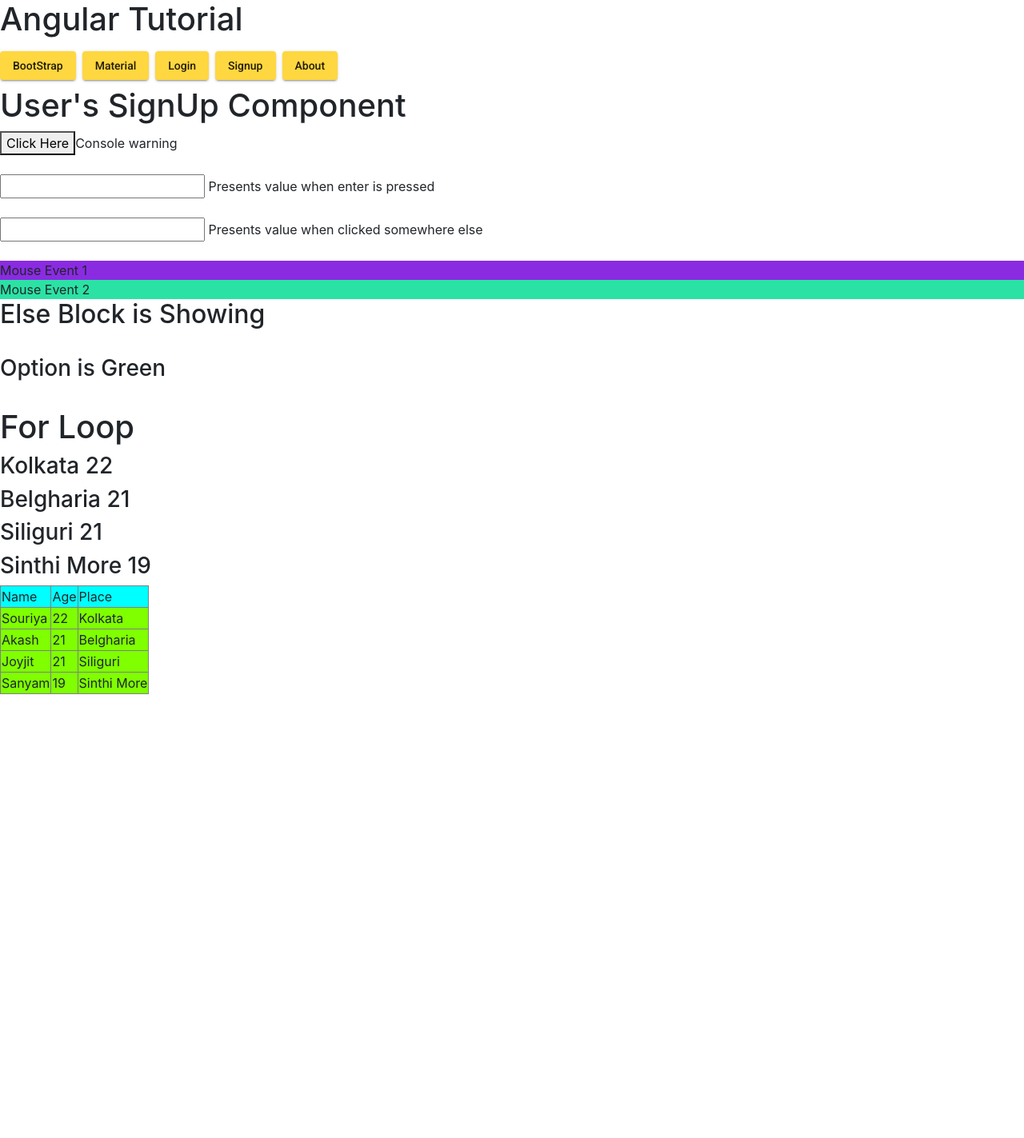
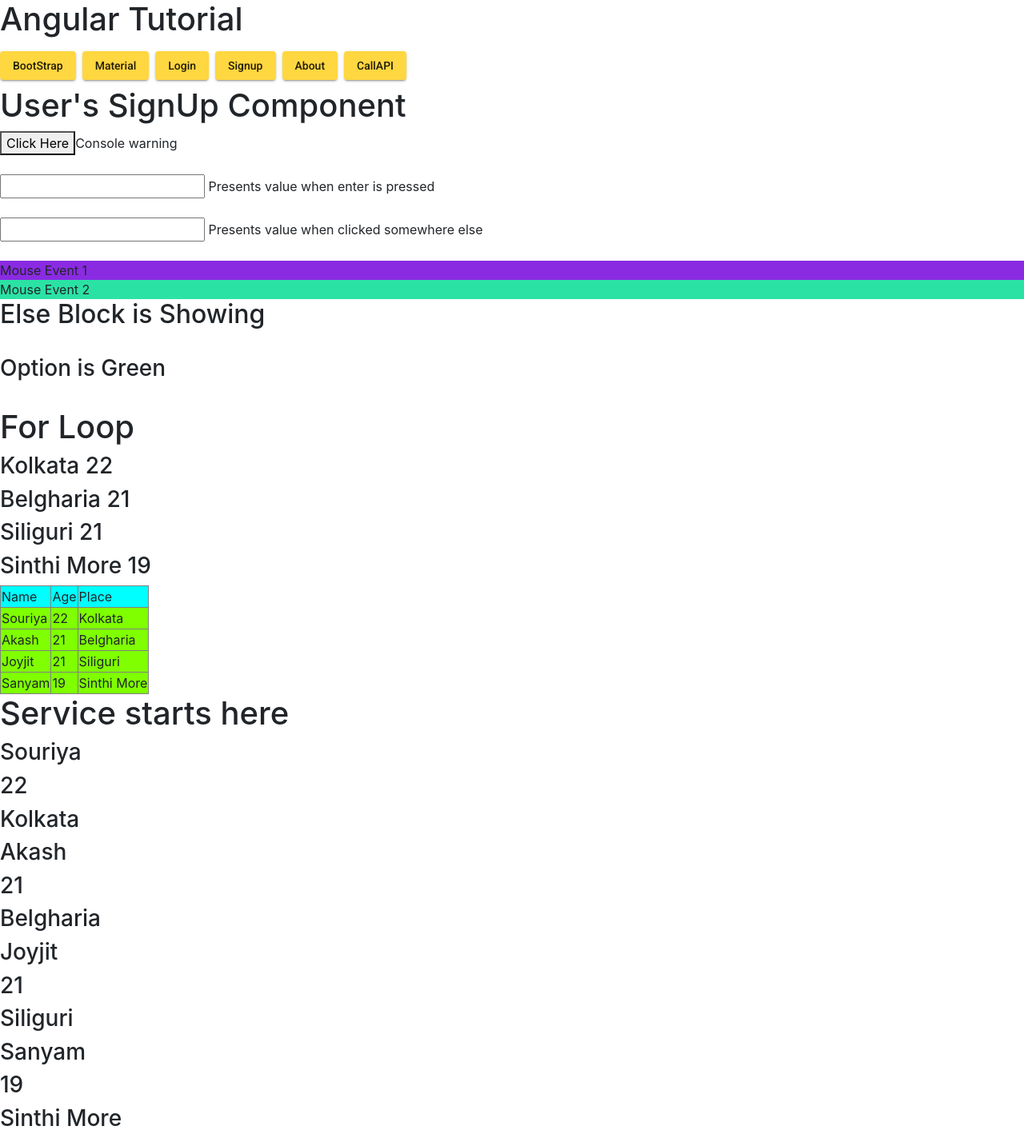
Before and after one commit to SouriyaRoy/AngularPractice, an Angular app: page /signup in a window 1280 px wide. Shown: the whole page at 80% size. Before the commit the page ends 868 px from the top, so only its background shows below. Built offline with nearby package versions, Linux system fonts and the light colour scheme; no server answers.

Commit message:
Implemented APIcall in component

```diff
--- /dev/null
+++ b/src/app/api-call/api-call.component.html
@@ -0,0 +1,15 @@
+<h1>API CALL DATA</h1>
+<table border="1" style="margin-left: 300px;" >
+    <tr>
+        <td>UserId</td>
+        <td>PostId</td>
+        <td>Title</td>
+        <td>Status</td>
+    </tr>
+    <tr *ngFor = "let item of api">
+        <td>{{item.userId}}</td>
+        <td>{{item.id}}</td>
+        <td>{{item.title}}</td>
+        <td>{{item.completed}}</td>
+    </tr>
+</table>
--- /dev/null
+++ b/src/app/api-call/api-call.component.ts
@@ -0,0 +1,23 @@
+import { Component, OnInit } from '@angular/core';
+import { UsersdataService } from 'src/app/users/usersdata.service'
+
+@Component({
+  selector: 'app-api-call',
+  templateUrl: './api-call.component.html',
+  styleUrls: ['./api-call.component.css']
+})
+export class APICallComponent implements OnInit {
+
+  public api
+
+  constructor(private user : UsersdataService) {
+    this.user.getData().subscribe(data => {
+      console.warn(data);
+      this.api = data;
+    })
+  }
+
+  ngOnInit(): void {
+  }
+
+}
--- a/src/app/app-routing.module.ts
+++ b/src/app/app-routing.module.ts
@@ -6,6 +6,7 @@
 import { LoginComponent } from './users/login/login.component'
 import { SignupComponent } from './users/signup/signup.component'
 import { ErrorComponent } from './error/error.component'
+import { APICallComponent } from './api-call/api-call.component';
 
 const routes: Routes = [
   {
@@ -24,6 +25,10 @@
     path : 'signup',
     component:SignupComponent
   },
+  {
+    path : 'apicall',
+    component:APICallComponent
+  },
   // {
   //   path : '**', //wildcard, when a route is not found this page opens by default
   //   component:ErrorComponent
--- a/src/app/app.component.html
+++ b/src/app/app.component.html
@@ -37,5 +37,6 @@
     <button mat-raised-button color="accent" routerLink = "login">Login</button>
     <button mat-raised-button color="accent" routerLink = "signup">Signup</button>
     <button mat-raised-button color="accent" routerLink = "about">About</button>
+    <button mat-raised-button color="accent" routerLink = "apicall">CallAPI</button>
 </div>
 <router-outlet></router-outlet>
--- a/src/app/app.module.ts
+++ b/src/app/app.module.ts
@@ -13,7 +13,8 @@
 import { ChildCompEventEmitterComponent } from './child-comp-event-emitter/child-comp-event-emitter.component';
 import { AppRoutingModule } from './app-routing.module';
 import { ErrorComponent } from './error/error.component'
-import { HttpClientModule } from '@angular/common/http'
+import { HttpClientModule } from '@angular/common/http';
+import { APICallComponent } from './api-call/api-call.component'
 
 @NgModule({
   declarations: [
@@ -23,6 +24,7 @@
     ChildCompAppComponent,
     ChildCompEventEmitterComponent,
     ErrorComponent,
+    APICallComponent,
   ],
   imports: [
     BrowserModule,
--- a/src/app/material/material.component.ts
+++ b/src/app/material/material.component.ts
@@ -18,7 +18,7 @@
     return value;
   }
   constructor(private user : UsersdataService) {
-    this.data = this.user.getData();
+    this.data = this.user.getUserData();
    }
 
   ngOnInit(): void {
--- a/src/app/users/login/login.component.ts
+++ b/src/app/users/login/login.component.ts
@@ -23,7 +23,7 @@
   }
 
   constructor(private user : UsersdataService) {
-    this.data = this.user.getData();
+    this.data = this.user.getUserData();
    }
 
   ngOnInit(): void {
--- a/src/app/users/signup/signup.component.html
+++ b/src/app/users/signup/signup.component.html
@@ -58,9 +58,9 @@
     </tbody>
 </table>
 
-<!-- <h1>Service starts here</h1>
+<h1>Service starts here</h1>
 <div *ngFor = "let item of data2">
     <h3>{{item.name}}</h3>
     <h3>{{item.age}}</h3>
     <h3>{{item.place}}</h3>
-</div> -->
+</div>
--- a/src/app/users/signup/signup.component.ts
+++ b/src/app/users/signup/signup.component.ts
@@ -39,12 +39,13 @@
   }
 
   constructor(private user : UsersdataService) {
-    this.user.getData().subscribe(data3 => {
-      console.warn(data3)
-    })
-    // console.warn(this.user.getData())
-    // this.data2 = this.user.getData()
+    console.warn(this.user.getUserData())
+    this.data2 = this.user.getUserData()
    }
+  //  private user : UsersdataService
+  //   this.user.getData().subscribe(data3 => {
+  //     console.warn(data3)
+  //   }
 
   ngOnInit(): void {
   }
--- a/src/app/users/usersdata.service.ts
+++ b/src/app/users/usersdata.service.ts
@@ -7,29 +7,29 @@
 })
 export class UsersdataService {
 
-  // getData() {
-  //   return [
-  //   {
-  //     name:'Souriya',
-  //     age:22,
-  //     place:'Kolkata'
-  //   },
-  //   {
-  //     name:'Akash',
-  //     age:21,
-  //     place:'Belgharia'
-  //   },
-  //   {
-  //     name:'Joyjit',
-  //     age:21,
-  //     place:'Siliguri'
-  //   },
-  //   {
-  //     name:'Sanyam',
-  //     age:19,
-  //     place:'Sinthi More'
-  //   }]
-  // }
+  getUserData() {
+    return [
+    {
+      name:'Souriya',
+      age:22,
+      place:'Kolkata'
+    },
+    {
+      name:'Akash',
+      age:21,
+      place:'Belgharia'
+    },
+    {
+      name:'Joyjit',
+      age:21,
+      place:'Siliguri'
+    },
+    {
+      name:'Sanyam',
+      age:19,
+      place:'Sinthi More'
+    }]
+  }
 
   constructor(private http : HttpClient) {   }
   getData() {
--- a/src/styles.css
+++ b/src/styles.css
@@ -11,7 +11,7 @@
 
   .example-button-row {
     display: table-cell;
-    width: 490px;
+    width: 600px;
     margin: 8px 8px 8px 0;
   }
 
```
Also changed, not shown: src/app/api-call/api-call.component.css (added), 1 other file (tests, documents, lock files or other folders).
